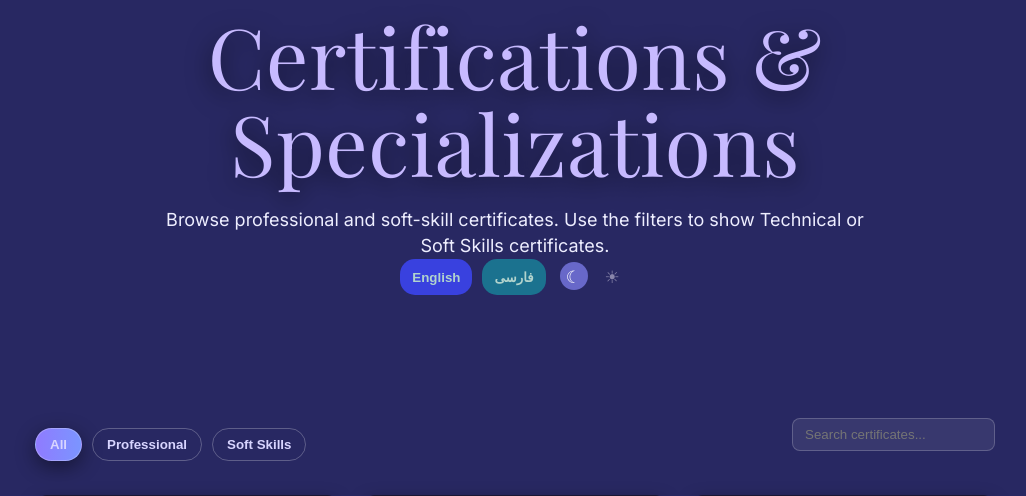
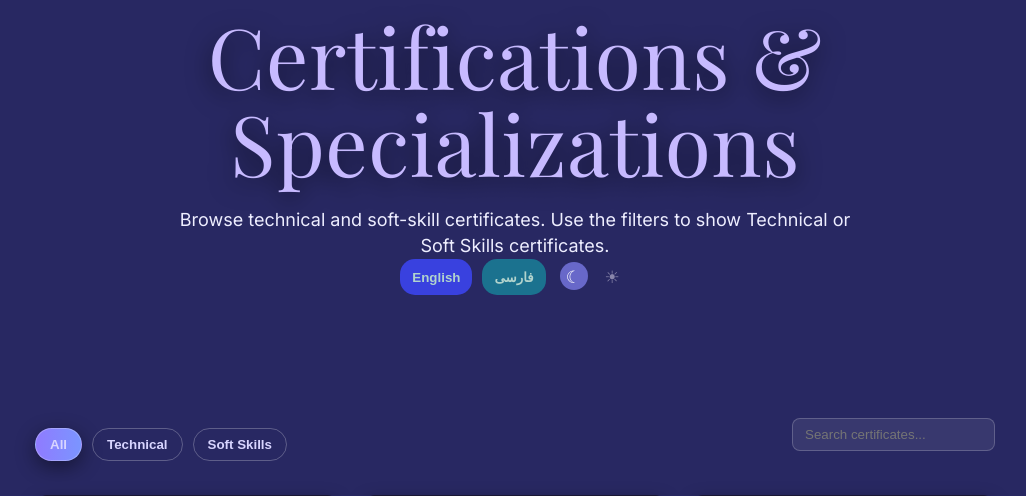
Before and after one commit to AtenaJP22/Atena-Jafari-Parsa, a Flask app: page /certifications in a window 1280 px wide. Shown: the part 86-582 px from the top of the page, without its empty margins (125-1151 px from the left). Run offline with Flask 3, Linux system fonts and the light colour scheme.

Commit message:
Technical

```diff
--- a/templates/certifications.html
+++ b/templates/certifications.html
@@ -17,8 +17,8 @@
   <main class="page">
     <header class="hero-head">
       <h1 data-en="Certifications & Specializations" data-tr="Sertifikalar ve Uzmanlıklar" data-fa="مدرک ها و تخصص ها">Certifications & Specializations</h1>
-      <p data-en="Browse professional and soft-skill certificates. Use the filters to show Technical or Soft Skills certificates." data-tr="Profesyonel ve soft-skill sertifikalarını inceleyin. Teknik veya Soft Skills sertifikalarını görüntülemek için filtreleri kullanın." data-fa="مدرک های حرفه‌ای و مهارت‌های نرم را مرور کنید. برای نمایش مدرک های فنی یا مهارت‌های نرم از فیلترها استفاده کنید." style="max-width:700px; margin:12px auto 0; font-size:18px;">
-        Browse professional and soft-skill certificates. Use the filters to show Technical or Soft Skills certificates.
+      <p data-en="Browse technical and soft-skill certificates. Use the filters to show Technical or Soft Skills certificates." data-tr="Profesyonel ve soft-skill sertifikalarını inceleyin. Teknik veya Soft Skills sertifikalarını görüntülemek için filtreleri kullanın." data-fa="مدرک های حرفه‌ای و مهارت‌های نرم را مرور کنید. برای نمایش مدرک های فنی یا مهارت‌های نرم از فیلترها استفاده کنید." style="max-width:700px; margin:12px auto 0; font-size:18px;">
+        Browse technical and soft-skill certificates. Use the filters to show Technical or Soft Skills certificates.
       </p>
       <div class="language-toggle">
         <button class="lang-btn" onclick="switchLanguage('en', event)">English</button>
@@ -40,7 +40,7 @@
     <section class="info-section" style="margin-top: 2px;">
       <div class="filter-bar" aria-label="Certificate filters">
         <button class="filter-btn active" data-en="All" data-tr="Hepsi" data-fa="همه" data-filter="all">All</button>
-        <button class="filter-btn" data-en="Professional" data-tr="Profesyonel" data-fa="حرفه ای" data-filter="technical">Professional</button>
+        <button class="filter-btn" data-en="Technical" data-tr="Profesyonel" data-fa="حرفه ای" data-filter="technical">Technical</button>
         <button class="filter-btn" data-en="Soft Skills" data-tr="Soft Skills" data-fa="مهارت های نرم" data-filter="soft">Soft Skills</button>
         <input id="searchCert" type="search" placeholder="Search certificates..." data-en-placeholder="Search certificates..." data-tr-placeholder="Sertifikaları ara…" data-fa-placeholder="جستجوی مدرک ها…" aria-label="Search certificates" style="margin-left:auto; max-width:260px;">
       </div>
```
